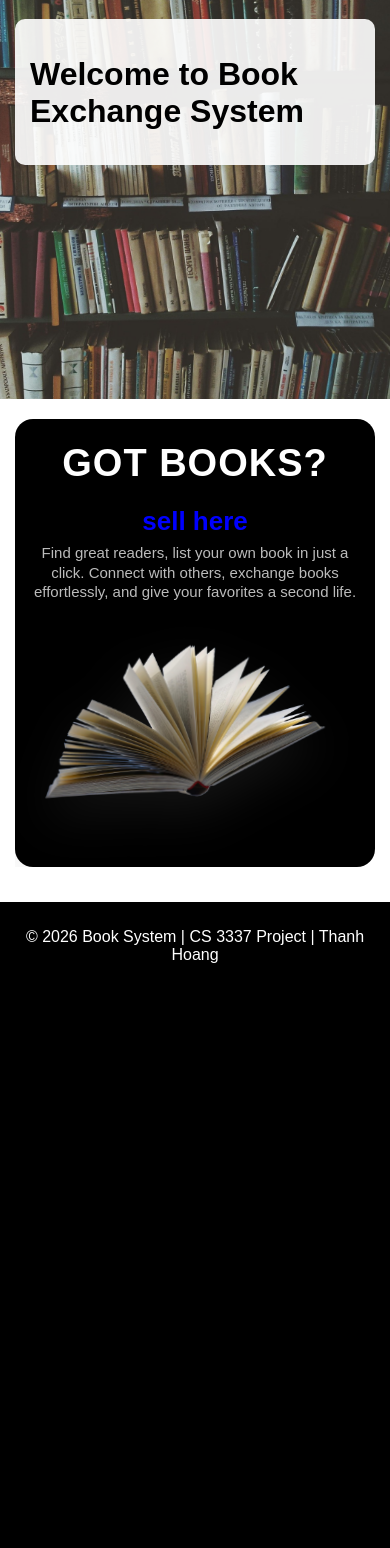
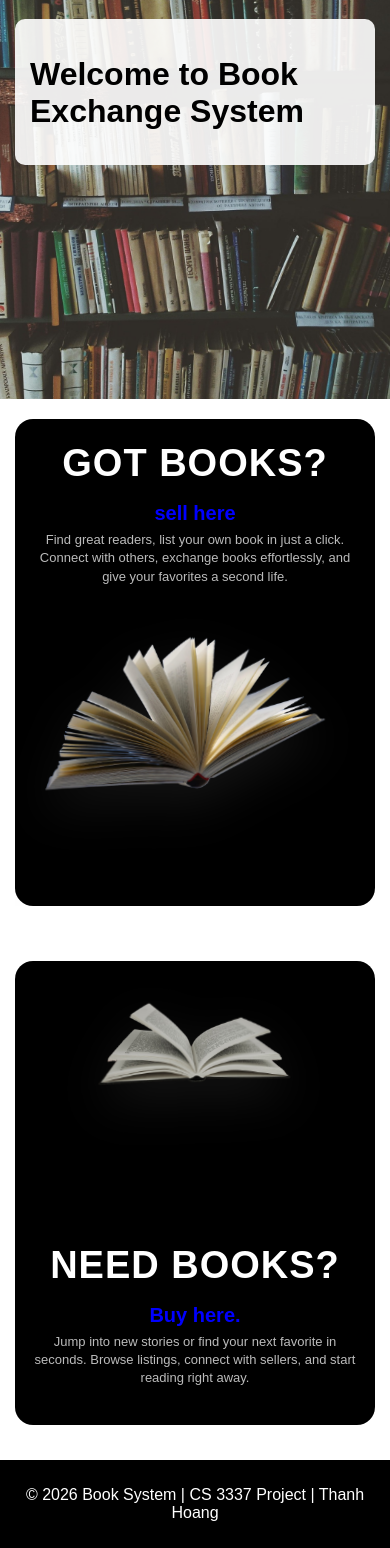
Before and after one commit to ThanhHoang15/BookExPython, a Django app: template bookEx/templates/bookMng/index.html in a window 390 px wide. Shown: the part 185-1733 px from the top of the page. Before the commit the page ends 1148 px from the top, so only its background shows below. Run offline with Django 3.2, Linux system fonts and the light colour scheme; the template is opened without the code that fills it, so the values that code supplies are empty.

Commit message:
finsied need book

```diff
--- a/bookEx/static/main.css
+++ b/bookEx/static/main.css
@@ -259,7 +259,7 @@ body {
     padding: 10px;
 }
 
-/* home only section under footer */
+/* home sections */
 .sell-section {
     width: 100%;
     background: #ffffff;
@@ -282,6 +282,10 @@ body {
     box-sizing: border-box;
 }
 
+.reverse-layout {
+    flex-direction: row;
+}
+
 .sell-text {
     width: 42%;
     z-index: 2;
@@ -296,19 +300,18 @@ body {
     letter-spacing: 1px;
 }
 
-.sell-text p {
-    margin: 0;
-    font-size: 34px;
-    font-weight: 600;
-    color: white;
-    line-height: 1.2;
-}
-
 .sell-visual {
     width: 58%;
     display: flex;
     justify-content: center;
     align-items: center;
+}
+
+/* second section book area */
+.sell-visual-left {
+    justify-content: flex-start;
+    align-items: flex-start;
+    padding-left: 0;
 }
 
 .book-3d-scene {
@@ -322,6 +325,12 @@ body {
     perspective: 1200px;
 }
 
+.sell-visual-left .book-3d-scene {
+    justify-content: flex-start;
+    align-items: center;
+}
+
+/* first book */
 .book-float {
     position: relative;
     z-index: 2;
@@ -332,6 +341,23 @@ body {
     object-fit: contain;
     transform-origin: center center;
     animation: floatingBook 5s ease-in-out infinite;
+    filter: drop-shadow(0 18px 25px rgba(255, 255, 255, 0.08))
+            drop-shadow(0 40px 35px rgba(0, 0, 0, 0.75));
+}
+
+/* second book */
+.book-float-opposite {
+    position: relative;
+    z-index: 2;
+    width: 130%;
+    max-width: none;
+    height: auto;
+    display: block;
+    object-fit: contain;
+    margin-top: -400px;
+    margin-left: -95px;
+    transform-origin: center center;
+    animation: floatingBookOpposite 5s ease-in-out infinite;
     filter: drop-shadow(0 18px 25px rgba(255, 255, 255, 0.08))
             drop-shadow(0 40px 35px rgba(0, 0, 0, 0.75));
 }
@@ -354,8 +380,53 @@ body {
     }
 }
 
+@keyframes floatingBookOpposite {
+    0% {
+        transform: translateY(-6px) rotate(2deg) rotateY(0deg);
+    }
+    25% {
+        transform: translateY(-16px) rotate(-1deg) rotateY(-6deg);
+    }
+    50% {
+        transform: translateY(-6px) rotate(1deg) rotateY(0deg);
+    }
+    75% {
+        transform: translateY(-16px) rotate(-2deg) rotateY(6deg);
+    }
+    100% {
+        transform: translateY(-6px) rotate(2deg) rotateY(0deg);
+    }
+}
+
+/* links and description */
+.sell-link {
+    display: inline-block;
+    margin-top: 6px;
+    font-size: 22px;
+    font-weight: 600;
+    color: blue;
+    text-decoration: none;
+    transition: 0.25s;
+}
+
+.sell-link:hover {
+    color: yellow;
+    transform: translateX(4px);
+}
+
+.sell-desc {
+    margin-top: 6px;
+    font-size: 14px;
+    font-weight: 400;
+    color: #bbbbbb;
+    line-height: 1.4;
+    max-width: 420px;
+}
+
+/* tablet */
 @media (max-width: 991px) {
-    .sell-section-inner {
+    .sell-section-inner,
+    .reverse-layout {
         flex-direction: column;
         text-align: center;
         gap: 30px;
@@ -367,48 +438,42 @@ body {
         width: 100%;
     }
 
+    .sell-visual-left {
+        justify-content: center;
+        align-items: center;
+        padding-left: 0;
+    }
+
     .sell-text h2 {
         font-size: 52px;
     }
 
-    .sell-text p {
-        font-size: 28px;
-    }
-
-    .book-3d-scene {
+    .book-3d-scene,
+    .sell-visual-left .book-3d-scene {
+        justify-content: center;
+        align-items: center;
         height: 280px;
     }
 
     .book-float {
-        width: 92%;
+        width: 95%;
+    }
+
+    .book-float-opposite {
+        width: 140%;
+        max-width: none;
+        transform: translate(-40px, -60px);
+    }
+
+    .sell-link {
+        font-size: 22px;
+    }
+
+    .sell-desc {
+        margin-left: auto;
+        margin-right: auto;
     }
 }
-/* sell link (keep medium size) */
-.sell-link {
-    display: inline-block;
-    margin-top: 10px;
-    font-size: 26px;
-    font-weight: 600;
-    color: blue;
-    text-decoration: none;
-    transition: 0.25s;
-}
-
-.sell-link:hover {
-    color: yellow;
-    transform: translateX(4px);
-}
-
-/* description SMALL */
-.sell-text .sell-desc {
-    margin-top: 6px !important;
-    font-size: 15px !important;
-    font-weight: 400 !important;
-    color: #bbbbbb !important;
-    line-height: 1.3 !important;
-    max-width: 500px !important;
-}
-
 
 /* mobile */
 @media (max-width: 767px) {
@@ -496,25 +561,90 @@ body {
         padding: 20px 15px 35px;
     }
 
-    .sell-section-inner {
+    .sell-section-inner,
+    .reverse-layout {
         min-height: auto;
         border-radius: 18px;
         padding: 25px 18px;
+        flex-direction: column;
+        text-align: center;
+        gap: 22px;
+    }
+
+    .sell-text,
+    .sell-visual {
+        width: 100%;
     }
 
     .sell-text h2 {
         font-size: 38px;
     }
 
-    .sell-text p {
-        font-size: 22px;
+    .sell-visual-left {
+        justify-content: center;
+        align-items: center;
+        padding-left: 0;
     }
 
-    .book-3d-scene {
-        height: 210px;
+    .book-3d-scene,
+    .sell-visual-left .book-3d-scene {
+        height: 260px;
+        justify-content: center;
+        align-items: flex-start;
+        padding-left: 0;
+        padding-top: 0;
+        overflow: visible;
+        position: relative;
     }
 
     .book-float {
         width: 100%;
+        max-width: 100%;
+        margin-top: 0;
+        margin-left: 0;
     }
+
+    .sell-link {
+        font-size: 20px;
+    }
+
+    .sell-desc {
+        font-size: 13px;
+        max-width: 100%;
+    }
+
+    /* second black section on mobile */
+    .sell-section:nth-of-type(2) .sell-section-inner {
+        gap: 10px;
+    }
+
+    .sell-section:nth-of-type(2) .sell-visual-left {
+        order: 1;
+        justify-content: center;
+        align-items: center;
+        padding-left: 0;
+    }
+
+    .sell-section:nth-of-type(2) .sell-text {
+        order: 2;
+        margin-top: -10px;
+    }
+
+   .sell-section:nth-of-type(2) .sell-visual-left .book-3d-scene {
+    height: 300x;
+    display: flex;
+    justify-content: center;
+    align-items: flex-start;
+    overflow: hidden;   /* important: prevents disappearing */
+    position: relative;
 }
+
+    .sell-section:nth-of-type(2) .book-float-opposite {
+    position: relative;
+    width: 140%;
+    left: -8px;
+    top: -100px;   /* ← controlled lift (NOT too high) */
+    transform: none;
+    animation: floatingBookOpposite 4s ease-in-out infinite;
+}
+}
--- a/bookEx/templates/base.html
+++ b/bookEx/templates/base.html
@@ -95,10 +95,8 @@
     </main>
 </div>
 
-<!-- MOVE SECTION HERE -->
 {% block home_extra_section %}{% endblock %}
 
-<!-- FOOTER LAST -->
 <footer class="footer">
     <p>© 2026 Book System | CS 3337 Project | Thanh Hoang</p>
 </footer>
--- a/bookEx/templates/bookMng/index.html
+++ b/bookEx/templates/bookMng/index.html
@@ -37,4 +37,27 @@
         </div>
     </div>
 </section>
+
+<section class="sell-section">
+    <div class="sell-section-inner reverse-layout">
+        <div class="sell-visual sell-visual-left">
+            <div class="book-3d-scene">
+                <img src="{% static 'uploads/book2.png' %}" alt="Open book" class="book-float book-float-opposite">
+            </div>
+        </div>
+
+        <div class="sell-text">
+            <h2>NEED BOOKS?</h2>
+
+            <a href="{% url 'searchbooks' %}" class="sell-link">
+                Buy here.
+            </a>
+
+            <p class="sell-desc">
+                Jump into new stories or find your next favorite in seconds.
+                Browse listings, connect with sellers, and start reading right away.
+            </p>
+        </div>
+    </div>
+</section>
 {% endblock home_extra_section %}
```
Also changed, not shown: bookEx/static/uploads/book2.png (added), db.sqlite3.
